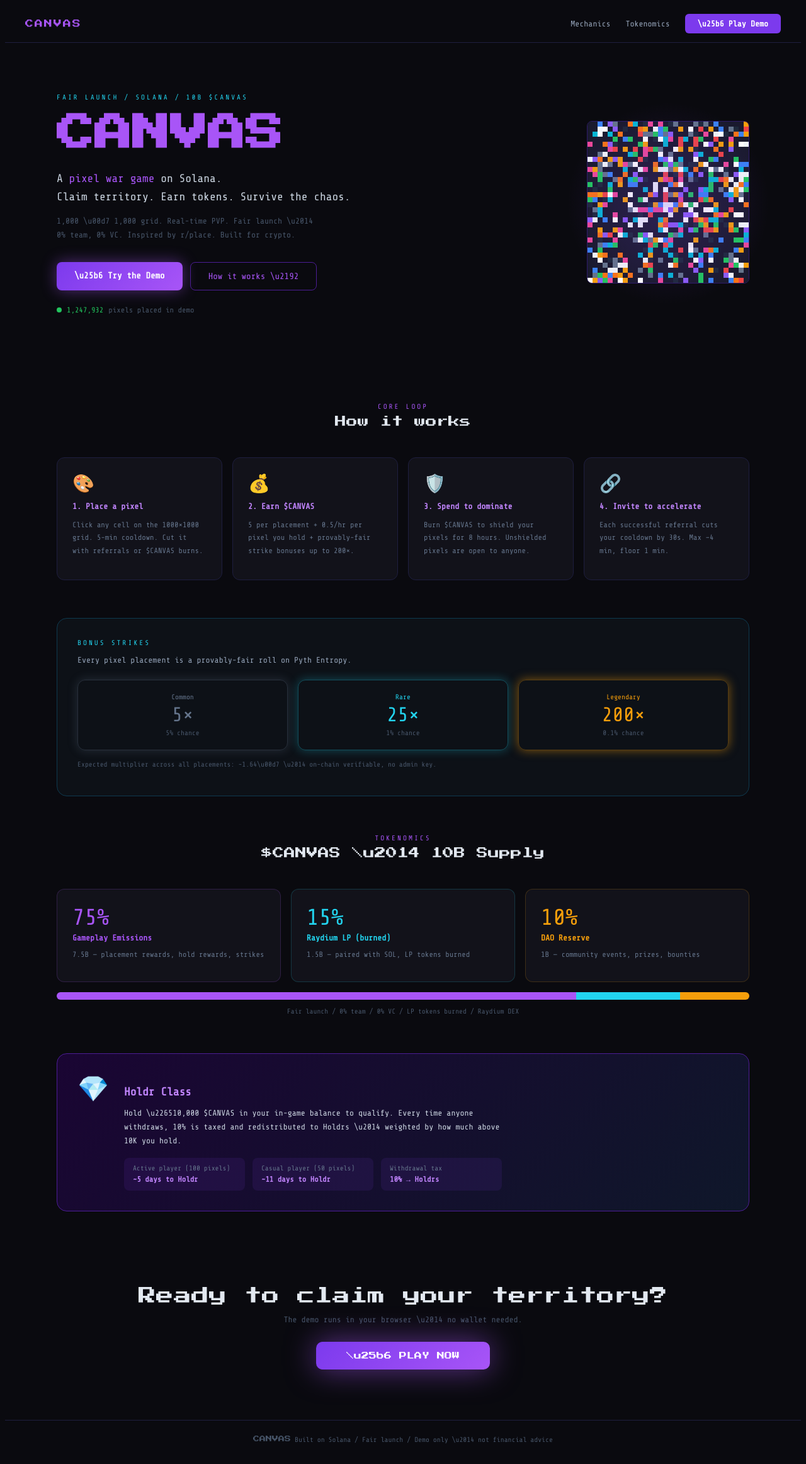
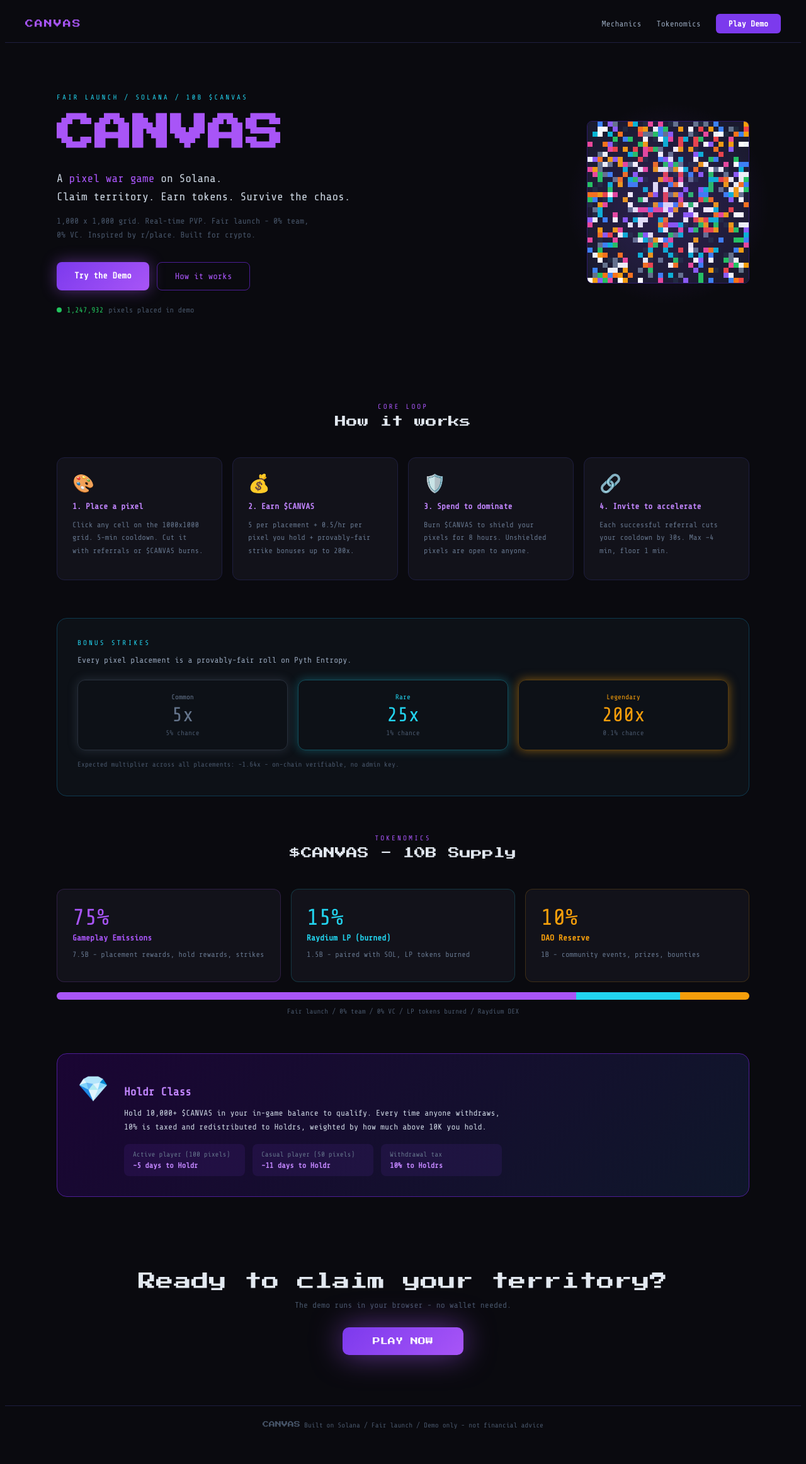
Before and after one commit to alnany/canvas, a Next.js app: page / in a window 1280 px wide. Shown: the whole page at 63% size. After the commit the page ends 2301 px from the top, so only its background shows below. Built offline with nearby package versions, Linux system fonts and the light colour scheme.

Commit message:
landing: remove all middot separator chars

```diff
--- a/app/page.tsx
+++ b/app/page.tsx
@@ -40,16 +40,16 @@
 }
 
 const STEPS = [
-  { emoji:"🎨", label:"Place a pixel",      desc:"Click any cell on the 1000\u00d71000 grid. 5-min cooldown. Cut it with referrals or $CANVAS burns." },
-  { emoji:"💰", label:"Earn $CANVAS",       desc:"5 per placement + 0.5/hr per pixel you hold + provably-fair strike bonuses up to 200\u00d7." },
+  { emoji:"🎨", label:"Place a pixel",      desc:"Click any cell on the 1000x1000 grid. 5-min cooldown. Cut it with referrals or $CANVAS burns." },
+  { emoji:"💰", label:"Earn $CANVAS",       desc:"5 per placement + 0.5/hr per pixel you hold + provably-fair strike bonuses up to 200x." },
   { emoji:"\ud83d\udee1\ufe0f", label:"Spend to dominate",  desc:"Burn $CANVAS to shield your pixels for 8 hours. Unshielded pixels are open to anyone." },
   { emoji:"🔗", label:"Invite to accelerate",desc:"Each successful referral cuts your cooldown by 30s. Max \u22124 min, floor 1 min." },
 ];
 
 const TOKENOMICS = [
-  { label:"Gameplay Emissions", pct:75, color:"#a855f7", sub:"7.5B \u2014 placement rewards, hold rewards, strikes" },
-  { label:"Raydium LP (burned)", pct:15, color:"#22d3ee", sub:"1.5B \u2014 paired with SOL, LP tokens burned" },
-  { label:"DAO Reserve",        pct:10, color:"#f59e0b", sub:"1B \u2014 community events, prizes, bounties" },
+  { label:"Gameplay Emissions", pct:75, color:"#a855f7", sub:"7.5B - placement rewards, hold rewards, strikes" },
+  { label:"Raydium LP (burned)", pct:15, color:"#22d3ee", sub:"1.5B - paired with SOL, LP tokens burned" },
+  { label:"DAO Reserve",        pct:10, color:"#f59e0b", sub:"1B - community events, prizes, bounties" },
 ];
 
 export default function Home() {
@@ -68,7 +68,7 @@
           <a href="#mechanics" style={{ color:"#94a3b8", textDecoration:"none" }}>Mechanics</a>
           <a href="#tokenomics" style={{ color:"#94a3b8", textDecoration:"none" }}>Tokenomics</a>
           <Link href="/play" style={{ padding:"8px 20px", background:"#7c3aed", color:"#fff", borderRadius:6, textDecoration:"none", fontWeight:"bold", fontSize:13 }}>
-            \u25b6 Play Demo
+            Play Demo
           </Link>
         </div>
       </nav>
@@ -87,7 +87,7 @@
             Claim territory. Earn tokens. Survive the chaos.
           </p>
           <p style={{ fontSize:13, color:"#475569", marginBottom:32, maxWidth:420, lineHeight:1.7 }}>
-            1,000 \u00d7 1,000 grid. Real-time PVP. Fair launch \u2014 0% team, 0% VC.
+            1,000 x 1,000 grid. Real-time PVP. Fair launch - 0% team, 0% VC.
             Inspired by r/place. Built for crypto.
           </p>
           <div style={{ display:"flex", gap:12 }}>
@@ -95,11 +95,11 @@
               padding:"14px 28px", background:"linear-gradient(135deg,#7c3aed,#a855f7)",
               color:"#fff", borderRadius:8, textDecoration:"none", fontWeight:"bold", fontSize:14,
               boxShadow:"0 0 24px rgba(168,85,247,0.45)"
-            }}>\u25b6 Try the Demo</Link>
+            }}>Try the Demo</Link>
             <a href="#mechanics" style={{
               padding:"14px 28px", border:"1px solid #4c1d95",
               color:"#a855f7", borderRadius:8, textDecoration:"none", fontSize:14
-            }}>How it works \u2192</a>
+            }}>How it works</a>
           </div>
           <div style={{ marginTop:24, fontSize:12, color:"#475569", display:"flex", alignItems:"center", gap:8 }}>
             <span style={{ width:8, height:8, background:"#22c55e", borderRadius:"50%", display:"inline-block", animation:"pulse 2s infinite" }} />
@@ -136,9 +136,9 @@
           <p style={{ color:"#94a3b8", marginBottom:24, fontSize:13 }}>Every pixel placement is a provably-fair roll on Pyth Entropy.</p>
           <div style={{ display:"grid", gridTemplateColumns:"repeat(3,1fr)", gap:16 }}>
             {[
-              { tier:"Common",   chance:"5%",   mult:"5\u00d7",  color:"#64748b", glow:"rgba(100,116,139,0.3)" },
-              { tier:"Rare",     chance:"1%",   mult:"25\u00d7", color:"#22d3ee", glow:"rgba(34,211,238,0.3)" },
-              { tier:"Legendary",chance:"0.1%", mult:"200\u00d7",color:"#f59e0b", glow:"rgba(245,158,11,0.5)" },
+              { tier:"Common",   chance:"5%",   mult:"5x",  color:"#64748b", glow:"rgba(100,116,139,0.3)" },
+              { tier:"Rare",     chance:"1%",   mult:"25x", color:"#22d3ee", glow:"rgba(34,211,238,0.3)" },
+              { tier:"Legendary",chance:"0.1%", mult:"200x",color:"#f59e0b", glow:"rgba(245,158,11,0.5)" },
             ].map(t => (
               <div key={t.tier} style={{ padding:20, borderRadius:12, textAlign:"center",
                 border:`1px solid ${t.color}50`, boxShadow:`0 0 16px ${t.glow}` }}>
@@ -149,7 +149,7 @@
             ))}
           </div>
           <p style={{ fontSize:11, color:"#475569", marginTop:16 }}>
-            Expected multiplier across all placements: ~1.64\u00d7 \u2014 on-chain verifiable, no admin key.
+            Expected multiplier across all placements: ~1.64x - on-chain verifiable, no admin key.
           </p>
         </div>
       </section>
@@ -158,7 +158,7 @@
       <section id="tokenomics" style={{ maxWidth:1100, margin:"0 auto", padding:"0 32px 60px" }}>
         <div style={{ textAlign:"center", marginBottom:48 }}>
           <div style={{ fontSize:11, color:"#a855f7", letterSpacing:3, textTransform:"uppercase", marginBottom:8 }}>Tokenomics</div>
-          <div style={{ fontFamily:"'Press Start 2P',monospace", fontSize:18 }}>$CANVAS \u2014 10B Supply</div>
+          <div style={{ fontFamily:"'Press Start 2P',monospace", fontSize:18 }}>$CANVAS - 10B Supply</div>
         </div>
         <div style={{ display:"grid", gridTemplateColumns:"repeat(3,1fr)", gap:16, marginBottom:16 }}>
           {TOKENOMICS.map(t => (
@@ -184,14 +184,14 @@
           <div>
             <h3 style={{ color:"#c084fc", fontWeight:"bold", fontSize:18, marginBottom:8 }}>Holdr Class</h3>
             <p style={{ color:"#cbd5e1", fontSize:13, lineHeight:1.7, marginBottom:16, maxWidth:600 }}>
-              Hold \u226510,000 $CANVAS in your in-game balance to qualify. Every time anyone withdraws,
-              10% is taxed and redistributed to Holdrs \u2014 weighted by how much above 10K you hold.
+              Hold 10,000+ $CANVAS in your in-game balance to qualify. Every time anyone withdraws,
+              10% is taxed and redistributed to Holdrs, weighted by how much above 10K you hold.
             </p>
             <div style={{ display:"grid", gridTemplateColumns:"repeat(3,1fr)", gap:12 }}>
               {[
                 { label:"Active player (100 pixels)", val:"~5 days to Holdr" },
                 { label:"Casual player (50 pixels)",  val:"~11 days to Holdr" },
-                { label:"Withdrawal tax",             val:"10% \u2192 Holdrs" },
+                { label:"Withdrawal tax",             val:"10% to Holdrs" },
               ].map(r => (
                 <div key={r.label} style={{ padding:"10px 14px", background:"rgba(124,58,237,0.1)", borderRadius:8 }}>
                   <div style={{ fontSize:11, color:"#64748b", marginBottom:4 }}>{r.label}</div>
@@ -208,18 +208,18 @@
         <div style={{ fontFamily:"'Press Start 2P',monospace", fontSize:"clamp(18px,3vw,28px)", marginBottom:16 }}>
           Ready to claim your territory?
         </div>
-        <p style={{ color:"#475569", fontSize:13, marginBottom:28 }}>The demo runs in your browser \u2014 no wallet needed.</p>
+        <p style={{ color:"#475569", fontSize:13, marginBottom:28 }}>The demo runs in your browser - no wallet needed.</p>
         <Link href="/play" style={{
           display:"inline-block", padding:"16px 48px", fontFamily:"'Press Start 2P',monospace", fontSize:12,
           background:"linear-gradient(135deg,#7c3aed,#a855f7)", color:"#fff", borderRadius:10,
           textDecoration:"none", boxShadow:"0 0 48px rgba(168,85,247,0.55)"
-        }}>\u25b6 PLAY NOW</Link>
+        }}>PLAY NOW</Link>
       </section>
 
       {/* FOOTER */}
       <footer style={{ borderTop:"1px solid #1e1e3f", padding:"24px 32px", textAlign:"center", fontSize:11, color:"#475569" }}>
         <span style={{ fontFamily:"'Press Start 2P',monospace", fontSize:10 }}>CANVAS</span>
-        {" "} Built on Solana  /  Fair launch  /  Demo only \u2014 not financial advice
+        {" "} Built on Solana  /  Fair launch  /  Demo only - not financial advice
       </footer>
     </div>
   );
```
